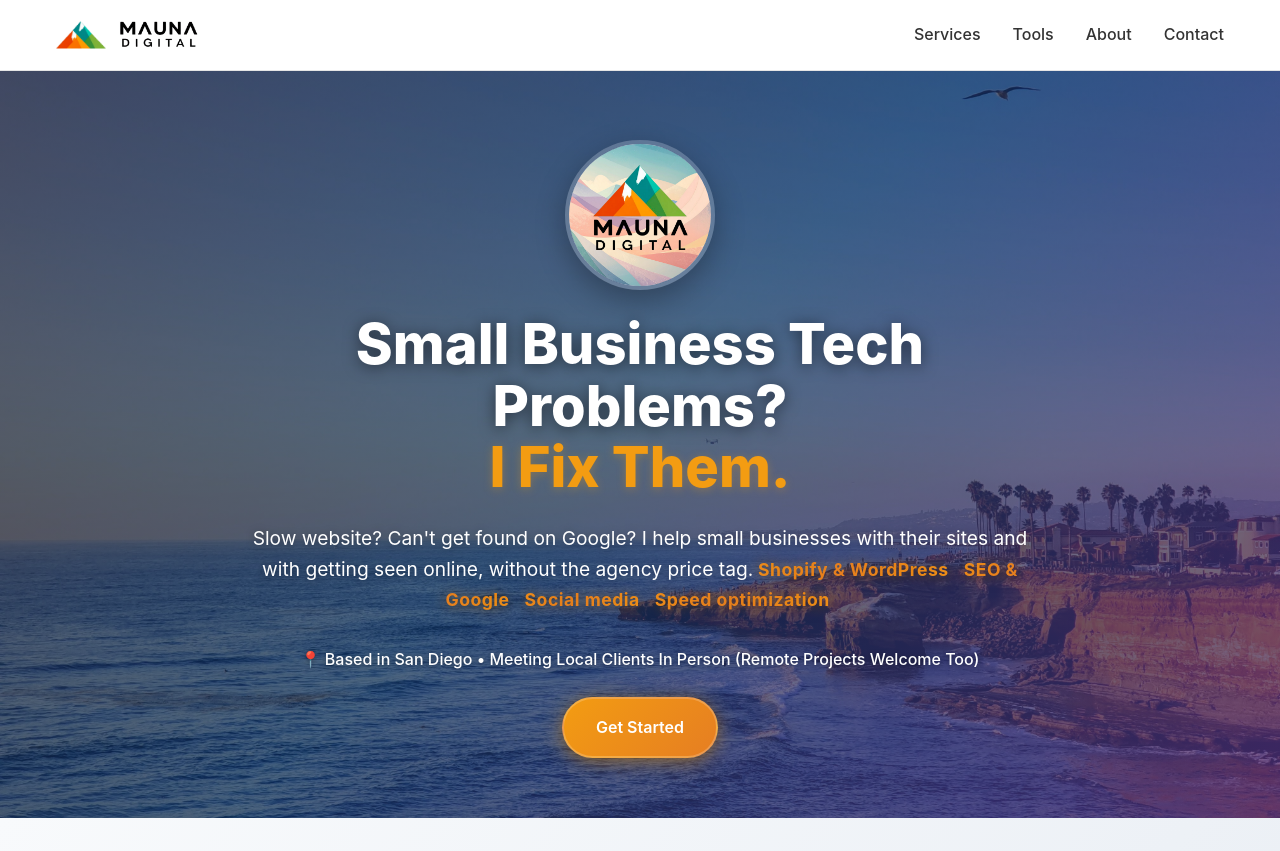
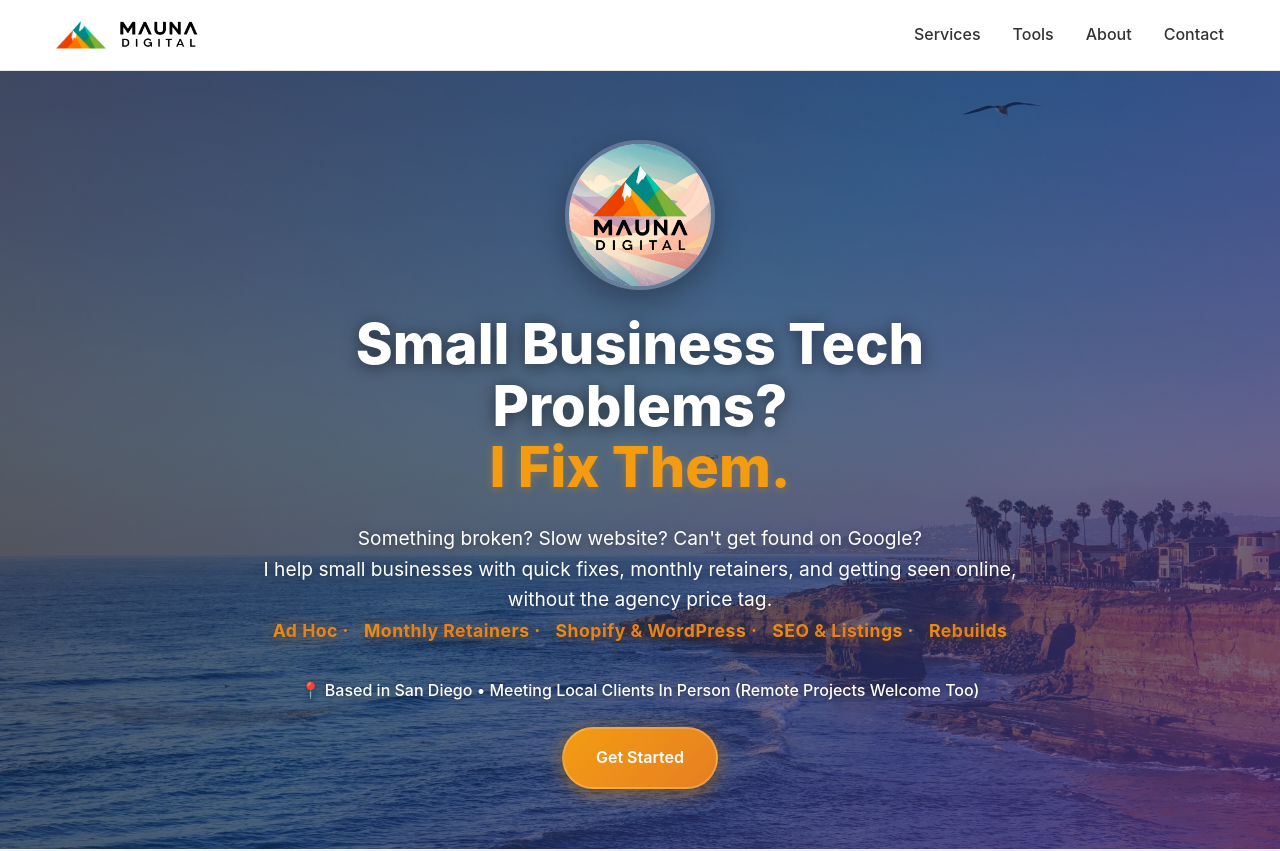
Before and after one commit to mriansabado/mauna-digital-website, a React (Vite) app: page / in a window 1280 px wide. Shown: the top 851 px of the page. Built offline with nearby package versions, Linux system fonts and the light colour scheme.

Commit message:
more language updates

```diff
--- a/src/App.tsx
+++ b/src/App.tsx
@@ -54,8 +54,9 @@ function App() {
                 <span className="hero-subtitle">I Fix Them.</span>
               </h1>
               <p className="hero-description">
-                Slow website? Can't get found on Google? I help small businesses with their sites and with getting seen online, without the agency price tag.
-                <span className="service-pill">Shopify & WordPress</span> <span className="service-pill">SEO & Google</span> <span className="service-pill">Social media</span> <span className="service-pill">Speed optimization</span>
+                Something broken? Slow website? Can't get found on Google? <br /> I help small businesses with quick fixes, monthly retainers, and getting seen online,  without the agency price tag.
+                <br />
+                <span className="service-pill">Ad Hoc ·</span> <span className="service-pill">Monthly Retainers ·</span> <span className="service-pill">Shopify & WordPress ·</span> <span className="service-pill">SEO & Listings ·</span> <span className="service-pill">Rebuilds</span>
               </p>
               <p className="hero-location">
                 📍 Based in San Diego • Meeting Local Clients In Person (Remote Projects Welcome Too)
```
